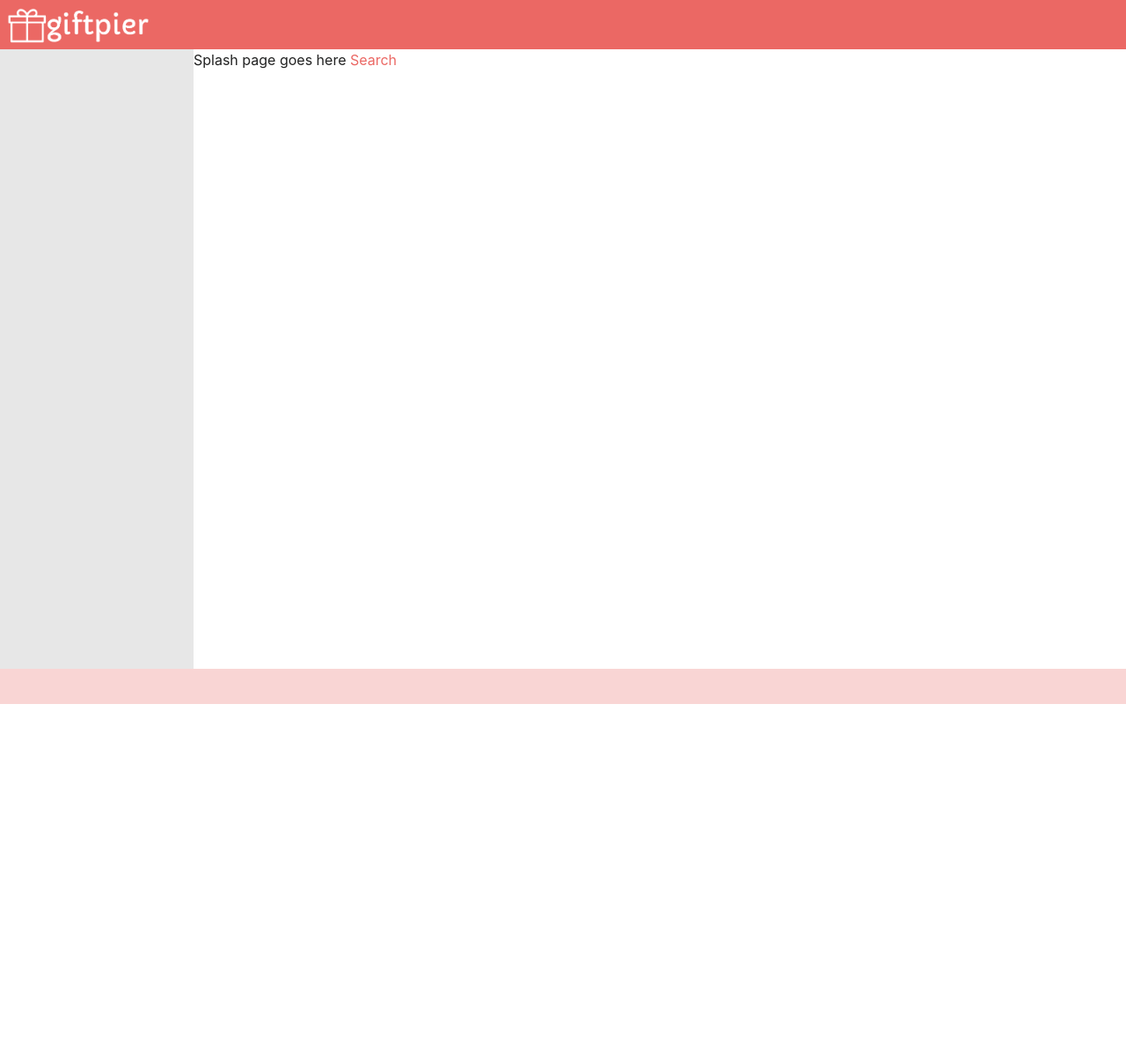
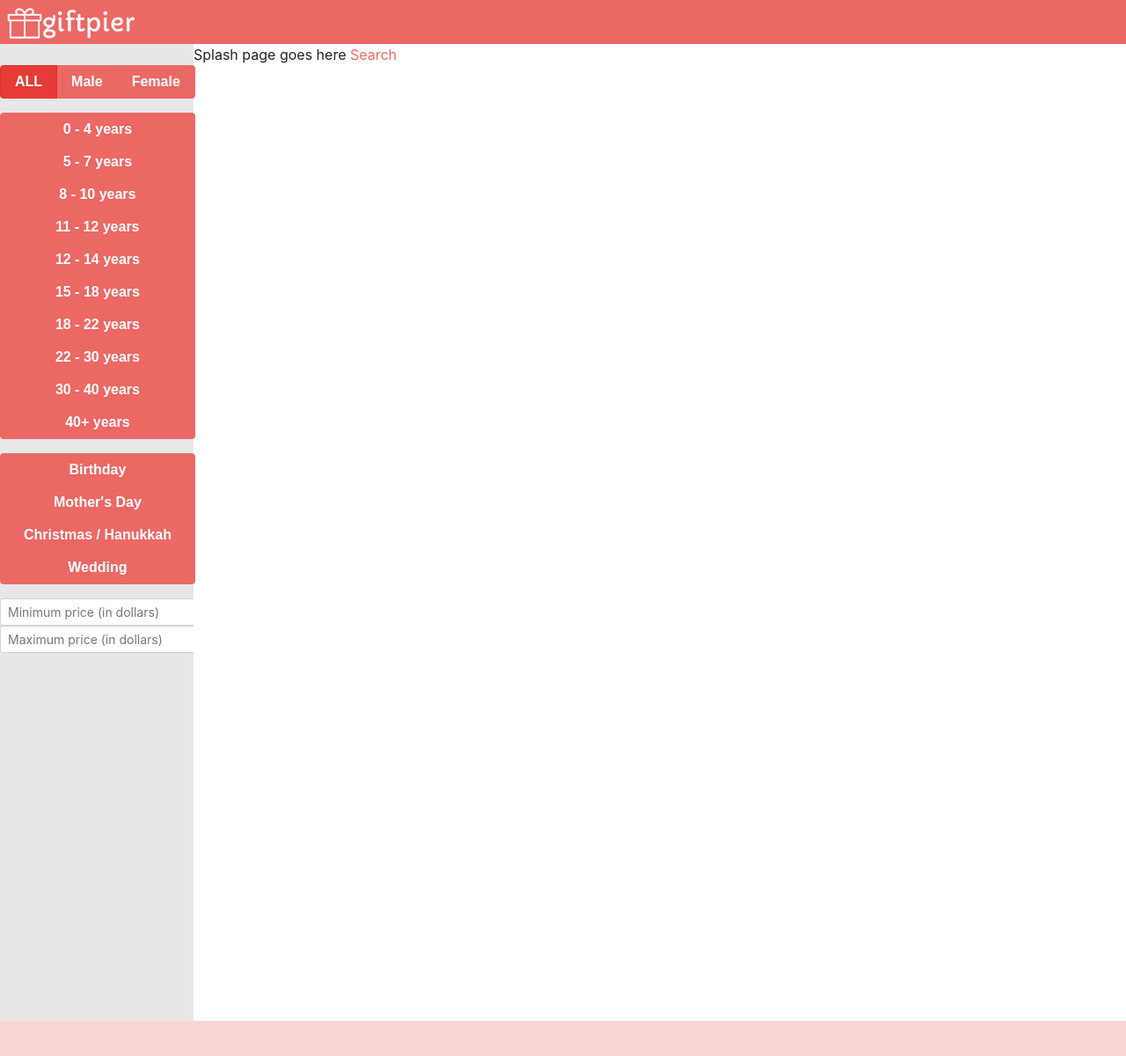
Before and after one commit to svsaraf/giftpier, a Django app: page / in a window 1280 px wide. Shown: the whole page at 88% size. Before the commit the page ends 800 px from the top, so only its background shows below. Run offline with Django 3.2, Linux system fonts and the light colour scheme; parts of the project's set-up code (start-up, migrations or seed data) failed here and were passed over; some libraries are stand-ins or nearby versions; some web fonts are replaced.

Commit message:
added side panel input frontend

```diff
--- a/azsearch/static/css/base.css
+++ b/azsearch/static/css/base.css
@@ -1,12 +1,12 @@
 body {
     display: grid;
     min-height: 100%;
-    grid-template-rows: 56px 1fr 40px;
+    grid-template-rows: 50px 1fr 40px;
     grid-template-columns: 220px 1fr;
     grid-template-areas: "header    header"
                          "sidebar   content"
                          "footer    footer";
-    height: 100%;
+    height: 150%;
 }
 
 .header {
@@ -15,6 +15,13 @@ body {
 
 .aside {
     grid-area: sidebar;
+    display: grid;
+    grid-template-rows: 9px 1fr 9px;
+    grid-template-areas: "leftcushion   filters    rightcushion";
+}
+
+.filters {
+    grid-area: filters;
 }
 
 .footer {
--- a/azsearch/templates/azsearch/generic.html
+++ b/azsearch/templates/azsearch/generic.html
@@ -8,9 +8,54 @@
 </head>
 <body>
     <div class="header bg-primary">
-        <img src="{% static "img/gp_logo_white_pure_transparent.png" %}" alt="logo" style="width:175px;height:55px;">
+        <img src="{% static "img/gp_logo_white_pure_transparent.png" %}" alt="logo" style="width:159px;height:50px;">
     </div>
-    <div class="aside table-secondary"></div>
+
+    <div class="aside table-secondary">
+        <div class="filters">
+            <br>
+            <div class="btn-group btn-group-toggle" data-toggle="buttons">
+              <label class="btn btn-primary active">
+                <input name="options" id="option1" autocomplete="off" checked="" type="radio"> ALL
+              </label>
+              <label class="btn btn-primary">
+                <input name="options" id="option2" autocomplete="off" type="radio"> Male
+              </label>
+              <label class="btn btn-primary">
+                <input name="options" id="option3" autocomplete="off" type="radio"> Female
+              </label>
+            </div>
+            <br>
+            <p>
+            <div class="btn-group-vertical" data-toggle="buttons" style="width: 100%">
+              <button type="button" class="btn btn-primary" aria-pressed="false">0 - 4 years</button>
+              <button type="button" class="btn btn-primary" aria-pressed="false">5 - 7 years</button>
+              <button type="button" class="btn btn-primary" aria-pressed="false">8 - 10 years</button>
+              <button type="button" class="btn btn-primary" aria-pressed="false">11 - 12 years</button>
+              <button type="button" class="btn btn-primary" aria-pressed="false">12 - 14 years</button>
+              <button type="button" class="btn btn-primary" aria-pressed="false">15 - 18 years</button>
+              <button type="button" class="btn btn-primary" aria-pressed="false">18 - 22 years</button>
+              <button type="button" class="btn btn-primary" aria-pressed="false">22 - 30 years</button>
+              <button type="button" class="btn btn-primary" aria-pressed="false">30 - 40 years</button>
+              <button type="button" class="btn btn-primary" aria-pressed="false">40+ years</button>
+            </div>
+            <br>
+            <p>
+            <div class="btn-group-vertical" data-toggle="buttons" style="width: 100%">
+              <button type="button" class="btn btn-primary" aria-pressed="false">Birthday</button>
+              <button type="button" class="btn btn-primary" aria-pressed="false">Mother's Day</button>
+              <button type="button" class="btn btn-primary" aria-pressed="false">Christmas / Hanukkah</button>
+              <button type="button" class="btn btn-primary" aria-pressed="false">Wedding</button>
+            </div>
+            <br>
+            <p>
+            <div class="form-group">
+              <input class="form-control form-control-sm" placeholder="Minimum price (in dollars)" id="inputSmall" type="text">
+              <input class="form-control form-control-sm" placeholder="Maximum price (in dollars)" id="inputSmall2" type="text">
+            </div>
+
+        </div>
+    </div>
     <div class="main">
         {% if bodycontext %}
         {{ bodycontext }}
@@ -18,5 +63,9 @@
         <a href="/search">Search</a>
     </div>
     <div class="footer table-primary"></div>
+
+    <script src="https://code.jquery.com/jquery-3.3.1.slim.min.js" integrity="sha384-q8i/X+965DzO0rT7abK41JStQIAqVgRVzpbzo5smXKp4YfRvH+8abtTE1Pi6jizo" crossorigin="anonymous"></script>
+    <script src="https://cdnjs.cloudflare.com/ajax/libs/popper.js/1.14.0/umd/popper.min.js" integrity="sha384-cs/chFZiN24E4KMATLdqdvsezGxaGsi4hLGOzlXwp5UZB1LY//20VyM2taTB4QvJ" crossorigin="anonymous"></script>
+    <script src="https://stackpath.bootstrapcdn.com/bootstrap/4.1.0/js/bootstrap.min.js" integrity="sha384-uefMccjFJAIv6A+rW+L4AHf99KvxDjWSu1z9VI8SKNVmz4sk7buKt/6v9KI65qnm" crossorigin="anonymous"></script>
 </body>
 </html>
```
